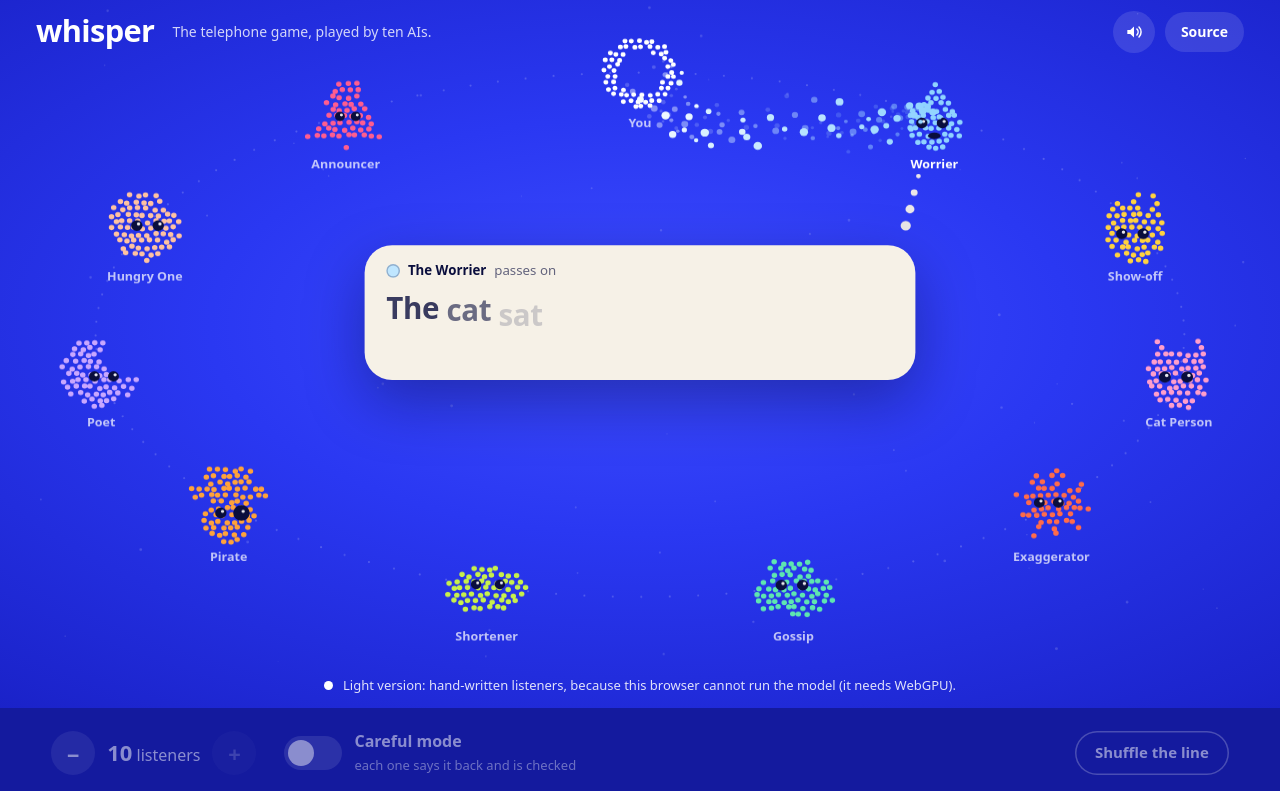
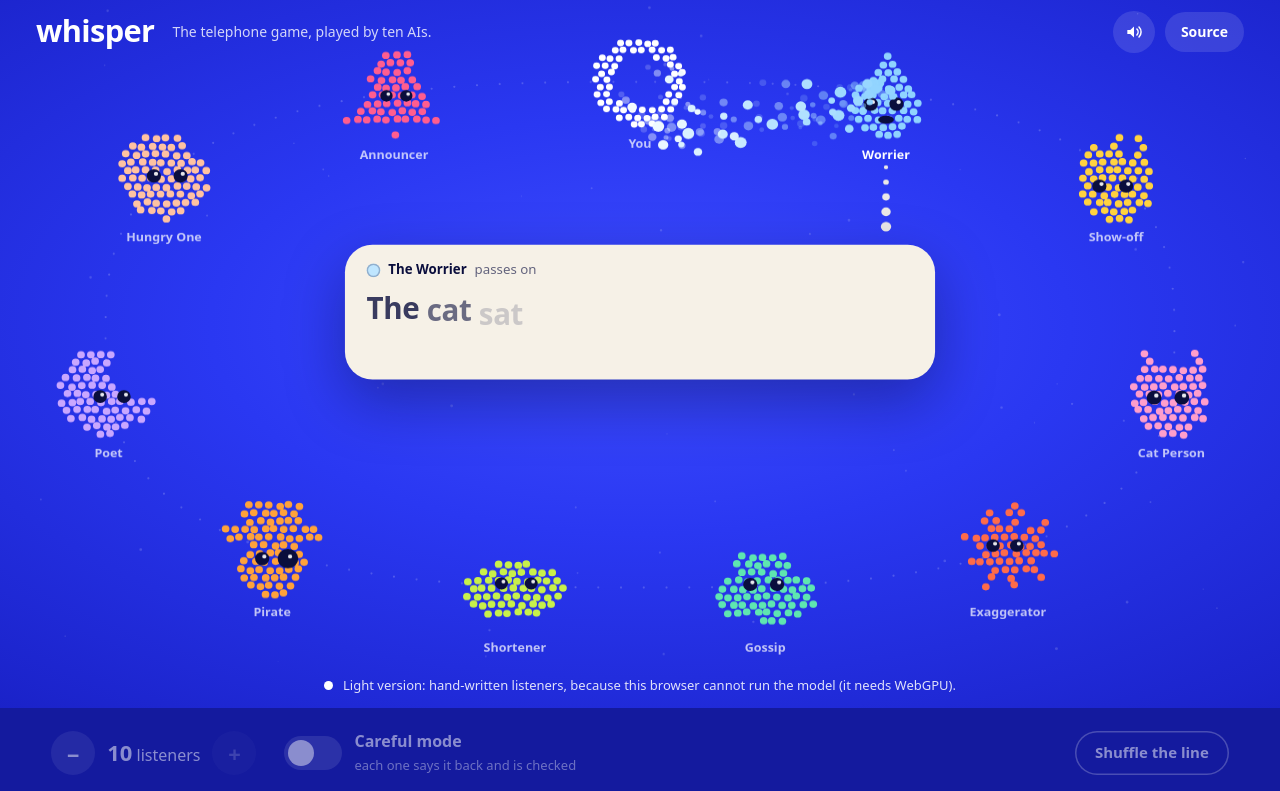
Before and after one commit to pratyushshivam/whisper, a website built with Vite: page index.html in a window 1280 px wide. Shown: the top 791 px of the page. Built offline with nearby package versions, Linux system fonts and the light colour scheme; animation ran at ten frames a second; a web font is replaced by a local one.

Commit message:
Squared-off track, bigger characters, stricter filter, light-version fixes

```diff
--- a/src/core/clean.ts
+++ b/src/core/clean.ts
@@ -15,7 +15,7 @@ const BLOCKED = [
   "nude", "naked", "boob", "penis", "vagina", "kill", "murder", "suicide", "stab", "shoot", "gun", "bomb",
   "terror", "nazi", "hitler", "drug", "cocaine", "heroin", "meth", "weed", "drunk", "beer", "vodka", "whiskey",
   "wine", "cigarette", "dead", "die", "dies", "died", "death", "corpse", "blood", "bloody", "hell", "hate",
-  "stupid", "idiot", "moron", "dumb", "ugly", "fat", "bum", "butt", "ass", "poop", "fart",
+  "stupid", "idiot", "moron", "dumb", "ugly", "fat", "bum", "butt", "ass", "poop", "fart", "zombie", "flesh", "poison", "weapon", "knife", "grave", "coffin", "vomit", "puke", "demon", "devil", "satan",
 ];
 const EXACT = new Set(["bum", "butt", "ass", "die", "dies", "died", "fat", "hell", "gun", "sex", "fag", "weed", "wine", "beer", "meth", "dead", "hate", "arse", "stab", "dumb", "ugly", "kill", "drug", "cock", "dick", "crap", "damn", "piss"]);
 
--- a/src/core/light.ts
+++ b/src/core/light.ts
@@ -26,7 +26,7 @@ const pick = <T>(list: readonly T[], rng: Rng): T => list[Math.floor(rng() * lis
 
 const DET = new Set("the a an my your our his her their this that some every".split(" "));
 const ADJ = new Set(
-  "warm big little small old new red blue green yellow good bad happy sad hot cold long short tall tiny huge best nice great funny quiet loud soft fast slow first last whole next brave shiny sleepy famous golden royal grand magnificent legendary".split(
+  "warm big little small old new red blue green yellow good bad happy sad hot cold long short tall tiny huge best nice great funny quiet loud soft fast slow first last whole next brave shiny sleepy famous golden royal grand magnificent legendary dazzling tiny".split(
     " ",
   ),
 );
@@ -70,7 +70,7 @@ function nounSpots(ws: string[]): number[] {
   for (let i = 0; i < ws.length - 1; i++) {
     if (!DET.has(bare(ws[i]!))) continue;
     let j = i + 1;
-    while (j < ws.length - 1 && ADJ.has(bare(ws[j]!))) j++;
+    while (j < ws.length - 1 && (ADJ.has(bare(ws[j]!)) || ws[j]!.includes("-"))) j++;
     if (!DET.has(bare(ws[j]!)) && !NOT_NOUN.has(bare(ws[j]!))) out.push(j);
   }
   return out;
--- a/src/core/listeners.ts
+++ b/src/core/listeners.ts
@@ -145,7 +145,7 @@ export const LISTENERS: Listener[] = [
     colour: "#5ee6b0",
     shape: "cloud",
     pitch: 587,
-    rule: "You are a friendly gossip. Repeat the sentence and add one small made-up detail as if it were a secret.",
+    rule: "You are a friendly gossip. Repeat the sentence and add one small, silly, harmless made-up detail as if it were a secret.",
     shots: [
       ["The bus leaves at nine.", "I heard the bus leaves at nine, and the driver is secretly a magician."],
       ["Grandma baked two pies for the fair.", "Apparently Grandma baked two pies for the fair, and one has a hidden coin inside."],
--- a/src/main.ts
+++ b/src/main.ts
@@ -618,7 +618,7 @@ function finish(saved: Saved): void {
   const n = saved.steps.length;
   $("end-first").textContent = saved.sentence;
   const endLast = $("end-last");
-  wordsInto(endLast, saved.sentence, last.said, l.colour);
+  wordsInto(endLast, null, last.said, l.colour);
   endLast.dataset.size = last.said.length > 110 ? "s" : last.said.length > 60 ? "m" : "l";
   panels.end.style.setProperty("--c", l.colour);
   $("end-label").textContent = `It came out, ${n} listeners later, as`;
--- a/src/scene/scene.ts
+++ b/src/scene/scene.ts
@@ -76,7 +76,7 @@ export interface Ring {
 /** Where the ring sits in a stage of this size. Shared with the page's layout. */
 export function ringFor(w: number, h: number): Ring {
   const phone = w < 700;
-  const r = phone ? Math.max(20, Math.min(30, w * 0.066)) : Math.max(28, Math.min(46, Math.min(w, h) * 0.056));
+  const r = phone ? Math.max(21, Math.min(32, w * 0.07)) : Math.max(30, Math.min(58, Math.min(w, h) * 0.07));
   const rx = phone ? w / 2 - r - 10 : Math.min(w / 2 - r - 56, h * 0.98, 620);
   const ry = h / 2 - r - (phone ? 26 : 34);
   return {
@@ -85,7 +85,7 @@ export function ringFor(w: number, h: number): Ring {
     rx,
     ry,
     r,
-    innerW: Math.min(2 * rx - 2 * r - (phone ? 30 : 110), 560),
+    innerW: Math.min(2 * rx - 2 * r - (phone ? 26 : 110), 600),
     innerH: 2 * ry - 2 * r - (phone ? 70 : 90),
     phone,
   };
@@ -110,6 +110,8 @@ export class Scene {
   private last = 0;
   private time = 0;
   private stars: Float32Array;
+  /** The track the listeners stand on, sampled at even steps of distance: x,y pairs. */
+  private track = new Float32Array(0);
   reduced = false;
   /** Called when a stream lands on a listener. */
   onArrive: ((id: string) => void) | null = null;
@@ -168,6 +170,7 @@ export class Scene {
     this.canvas.width = Math.round(w * this.dpr);
     this.canvas.height = Math.round(h * this.dpr);
     this.ring = ringFor(w, h);
+    this.buildTrack();
     this.place();
     this.wake();
   }
@@ -179,14 +182,48 @@ export class Scene {
     this.place();
   }
 
+  /**
+   * The track is a squared-off oval (a superellipse), which keeps the
+   * listeners near the edges and leaves the middle for the sentence. It is
+   * walked once here so that points can be asked for by distance, not angle.
+   */
+  private buildTrack(): void {
+    const { cx, cy, rx, ry, phone } = this.ring;
+    const e = phone ? 0.5 : 0.72;
+    const fine = 1440;
+    const xs = new Float32Array(fine + 1);
+    const ys = new Float32Array(fine + 1);
+    const len = new Float32Array(fine + 1);
+    for (let i = 0; i <= fine; i++) {
+      const a = -Math.PI / 2 + (Math.PI * 2 * i) / fine;
+      const c = Math.cos(a);
+      const s = Math.sin(a);
+      xs[i] = cx + rx * Math.sign(c) * Math.abs(c) ** e;
+      ys[i] = cy + ry * Math.sign(s) * Math.abs(s) ** e;
+      len[i] = i === 0 ? 0 : len[i - 1]! + Math.hypot(xs[i]! - xs[i - 1]!, ys[i]! - ys[i - 1]!);
+    }
+    const even = 720;
+    this.track = new Float32Array(even * 2);
+    let j = 0;
+    for (let k = 0; k < even; k++) {
+      const want = (len[fine]! * k) / even;
+      while (j < fine && len[j + 1]! < want) j++;
+      const span = len[j + 1]! - len[j]! || 1;
+      const u = (want - len[j]!) / span;
+      this.track[k * 2] = xs[j]! + (xs[j + 1]! - xs[j]!) * u;
+      this.track[k * 2 + 1] = ys[j]! + (ys[j + 1]! - ys[j]!) * u;
+    }
+  }
+
   private place(): void {
-    const { cx, cy, rx, ry } = this.ring;
     const n = this.line.length;
+    const even = this.track.length / 2;
+    if (even === 0) return;
     this.line.forEach((id, k) => {
       const b = this.byId.get(id)!;
-      const a = -Math.PI / 2 + (Math.PI * 2 * k) / n;
-      b.tx = cx + rx * Math.cos(a);
-      b.ty = cy + ry * Math.sin(a);
+      const at = Math.round((even * k) / n) % even;
+      b.tx = this.track[at * 2]!;
+      b.ty = this.track[at * 2 + 1]!;
       if (!b.placed || this.reduced) {
         b.cx = b.tx;
         b.cy = b.ty;
@@ -374,7 +411,7 @@ export class Scene {
         const hx = b.home[i * 2]!;
         const hy = b.home[i * 2 + 1]!;
         const ph = b.phase[i]!;
-        const drift = still ? 0 : R * (0.035 + 0.3 * asleep);
+        const drift = still ? 0 : R * (0.022 + 0.3 * asleep);
         const gx = b.cx + sx + (hx * cs - hy * sn) * R * scale + Math.cos(t * (0.7 + 0.5 * asleep) + ph) * drift;
         const gy = b.cy + (hx * sn + hy * cs) * R * scale + Math.sin(t * (0.9 + 0.4 * asleep) + ph * 1.7) * drift;
         if (still) {
@@ -427,14 +464,15 @@ export class Scene {
     ctx.fill();
 
     // The dotted path the sentence takes.
-    const n = this.line.length;
     ctx.globalAlpha = 0.2;
     ctx.beginPath();
-    const beads = this.ring.phone ? 64 : 120;
-    for (let i = 0; i < beads; i++) {
-      const a = (Math.PI * 2 * i) / beads + (this.reduced ? 0 : t * 0.02);
-      const x = this.ring.cx + this.ring.rx * Math.cos(a);
-      const y = this.ring.cy + this.ring.ry * Math.sin(a);
+    const beads = this.ring.phone ? 72 : 120;
+    const even = this.track.length / 2;
+    const creep = this.reduced ? 0 : (t * 2) % (even / beads);
+    for (let i = 0; i < beads && even > 0; i++) {
+      const at = Math.floor((even * i) / beads + creep) % even;
+      const x = this.track[at * 2]!;
+      const y = this.track[at * 2 + 1]!;
       ctx.moveTo(x + 1.1, y);
       ctx.arc(x, y, 1.1, 0, 6.2832);
     }
@@ -466,7 +504,7 @@ export class Scene {
       }
     }
 
-    const dotR = R * (this.ring.phone ? 0.082 : 0.07);
+    const dotR = R * (this.ring.phone ? 0.086 : 0.078);
     ctx.textAlign = "center";
     ctx.textBaseline = "top";
     for (const b of this.bodies) {
@@ -564,6 +602,5 @@ export class Scene {
       }
     }
     ctx.globalAlpha = 1;
-    void n;
   }
 }
--- a/src/styles.css
+++ b/src/styles.css
@@ -434,6 +434,7 @@ a {
   display: flex;
   align-items: center;
   gap: 8px;
+  white-space: nowrap;
   font-size: 13.5px;
   margin-bottom: 8px;
 }
@@ -454,6 +455,8 @@ a {
 .who-note {
   opacity: 0.62;
   font-weight: 500;
+  overflow: hidden;
+  text-overflow: ellipsis;
 }
 
 .bubble[data-state="caught"] .who-note {
```
